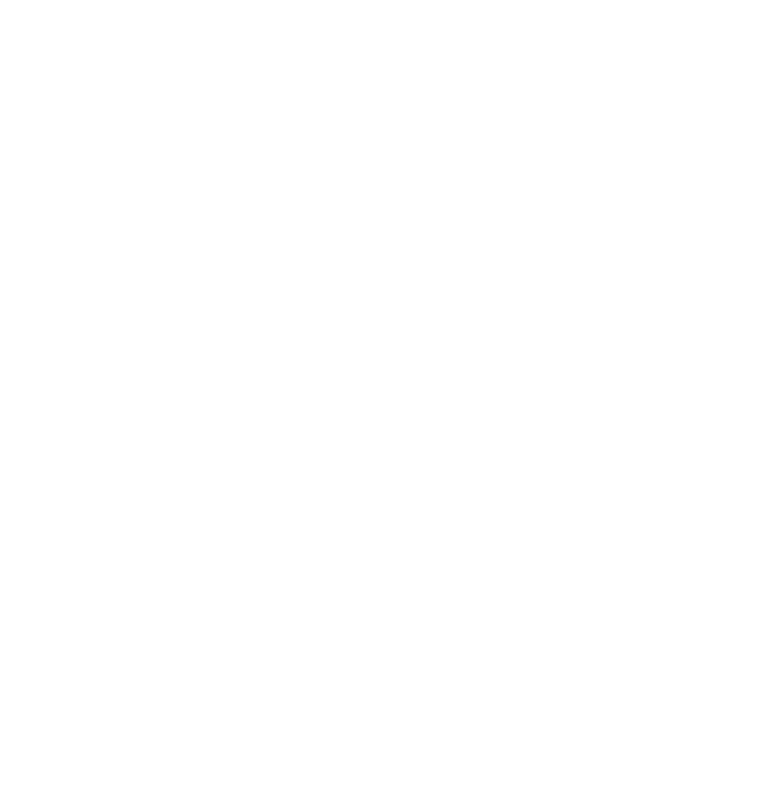
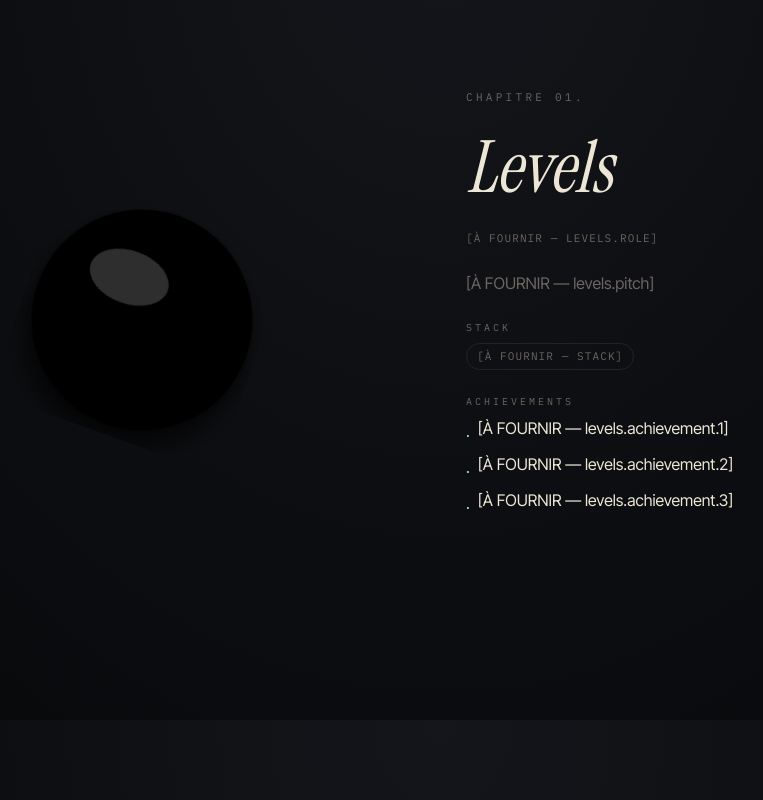
Before and after one commit to CodeurFort/aurian-portfolio, a Next.js app: page / in a window 1280 px wide. Shown: the part 1680-2480 px from the top of the page, without its empty margins (198-961 px from the left). Before the commit the page ends 1600 px from the top, so only its background shows below. Built offline with nearby package versions, Linux system fonts and the light colour scheme.

Commit message:
feat(page): wire 4 project planets into home

```diff
--- a/src/app/page.tsx
+++ b/src/app/page.tsx
@@ -1,12 +1,20 @@
 import { PageShell } from "@/components/layout/PageShell";
 import { Landing } from "@/components/sections/Landing";
 import { Prelude } from "@/components/sections/Prelude";
+import { ProjectPlanet } from "@/components/sections/ProjectPlanet";
+import { projects } from "@/lib/content";
 
 export default function Home() {
+  const [levels, energizer, mirakl, music] = projects;
   return (
     <PageShell>
       <Landing />
       <Prelude />
+      <ProjectPlanet project={levels} index={0} />
+      <ProjectPlanet project={energizer} index={1} />
+      <ProjectPlanet project={mirakl} index={2} />
+      <ProjectPlanet project={music} index={3} />
+      {/* openclaw + moons in next task */}
     </PageShell>
   );
 }
```
